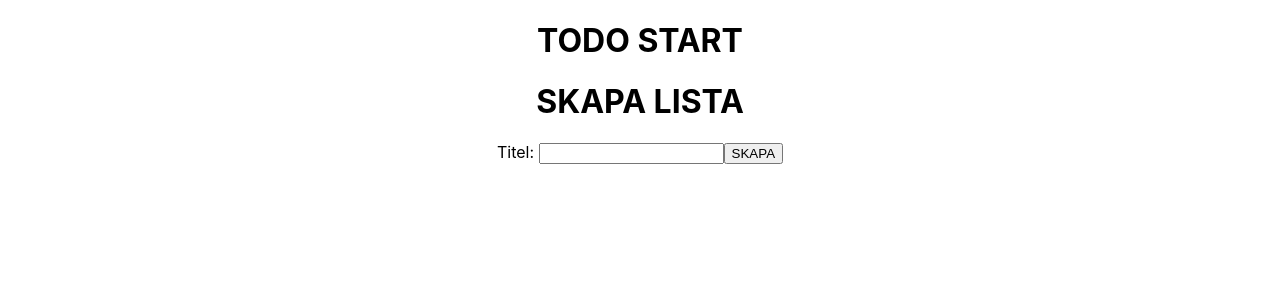
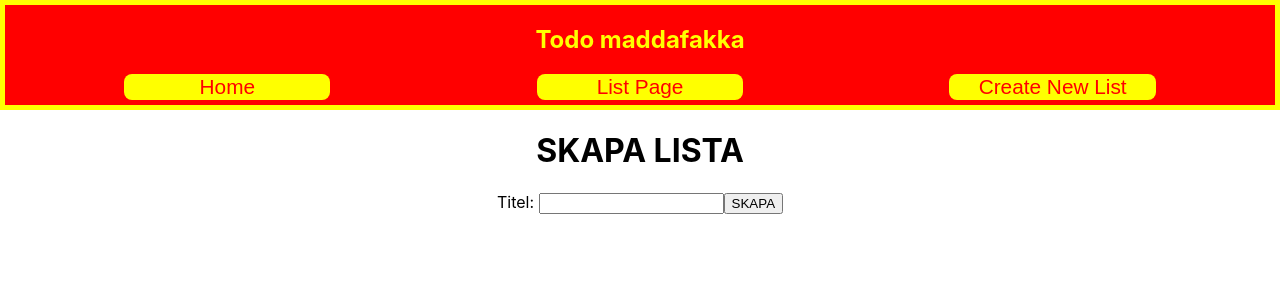
Before and after one commit to Hano2001/TODO, a React (Create React App) app in the folder client/: page /createlist in a window 1280 px wide. Shown: the top 300 px of the page. Built offline with nearby package versions, Linux system fonts and the light colour scheme.

Commit message:
working navbar in place

```diff
--- a/client/src/App.js
+++ b/client/src/App.js
@@ -4,13 +4,15 @@ import "./App.css";
 import ListPage from "./pages/ListPage";
 import HomePage from "./pages/HomePage";
 import CreateListPage from "./pages/CreateListPage";
+import NavBar from "./components/NavBar";
 
 function App() {
 
 
   return (
     <div className="App">
-      <h1>TODO START</h1>
+      <NavBar/>
+
 
         <Switch>
           <Route path="/home">
--- /dev/null
+++ b/client/src/components/NavBar.jsx
@@ -0,0 +1,37 @@
+import React from 'react'
+import { Link } from 'react-router-dom';
+import { StyledNav } from './Styled';
+
+export default function NavBar() {
+    const navItems = [
+        {
+            name: "Home",
+            path: "/home"
+        },
+
+        {
+            name: "List Page",
+            path: "/listpage"
+        },
+
+        {
+            name: "Create New List",
+            path: "/createlist"
+        }
+    ];
+    return (
+    <StyledNav>
+        <h2>Todo maddafakka</h2>
+        <div>
+      { navItems.map((item) =>(
+
+            <Link key={item.name} to={item.path}><button>
+                {item.name}
+                </button></Link>
+
+      ))}
+      </div>
+    </StyledNav>
+    )
+
+}
--- a/client/src/components/Styled.jsx
+++ b/client/src/components/Styled.jsx
@@ -1,10 +1,41 @@
 
 import styled from 'styled-components';
+const StyledNav = styled.nav`
+background: red;
+color: yellow;
+height: 100px;
+border: solid 5px yellow;
+div{
+  display: grid;
+  grid-template-columns: 1fr 1fr 1fr;
+  margin: 1em;
+}
 
+button{
+  cursor: pointer;
+  color: red;
+  font-size: 1.3em;
+  border: none;
+  background-color: yellow;
+  height: 100%;
+  width: 50%;
+  transition: background-color 1s, transform 1s, color 0.1s;
+  border-radius: 8px;
+
+  &:hover {
+    background-color: red;
+    color: yellow;
+    border: solid 5px yellow;
+    transform: scale(1.1);
+}
+
+`
 const Container = styled.div`
 display: grid;
+background: orange;
   grid-template-columns: repeat(3, 1fr);
   gap: 10px;
+  border-radius: 5px;
 
 
 `
@@ -12,10 +43,12 @@ const StyledDiv = styled.div`
   margin: 20px;
   background: yellow;
   border: solid black;
+  border-radius: 10px;
   div{
     font-family: comic sans ms;
     font-weight: bold;
     color: yellow;
+    border-radius: 5px;
     background: coral;
     border: solid black;
     padding: 15px;
@@ -24,29 +57,5 @@ const StyledDiv = styled.div`
 
 
   `;
-//   function deleteList(id) {
-//     axios
-//     .delete(`http://localhost:5000/lists/${id}`)
-//     .then(() => {
-//       alert("List deleted!");
 
-//       window.location.reload();
-
-
-//     });
-// }
-
-
-// export default function ListCard({list}) {
-
-
-//     return (
-//         <StyledDiv>
-//             <h2>{list.title}</h2>
-//             <p>{list.content}</p>
-//             <button type="button" onClick={() => deleteList(list._id)}>DELETE</button>
-
-//         </StyledDiv>
-//     )
-// }
-export {StyledDiv, Container};
+export {StyledDiv, Container, StyledNav};
--- a/client/src/pages/ListPage.jsx
+++ b/client/src/pages/ListPage.jsx
@@ -50,7 +50,7 @@ export default function ListPage() {
     }
 
     function ListCard({list}) {
-        console.log(list.content);
+
             return (
             <div>
 
@@ -91,7 +91,7 @@ export default function ListPage() {
         <Container>
 
             {listData ? listData.map((item, index)=><ListCard list = {item} key = {item._id}/>) : (<h5>Laddar...</h5>)}
-            <Link to="/createlist">Skapa ny lista</Link>
+
             </Container>
     )
 }
```
